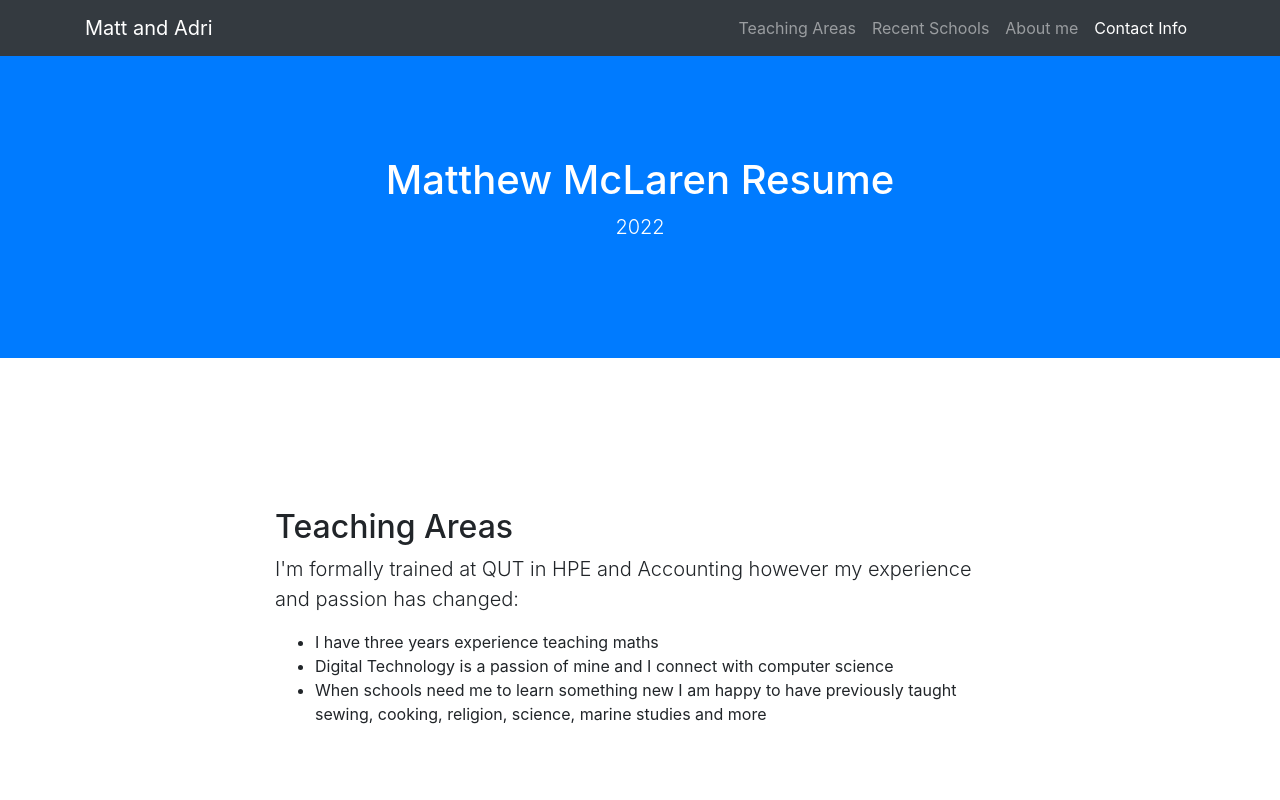
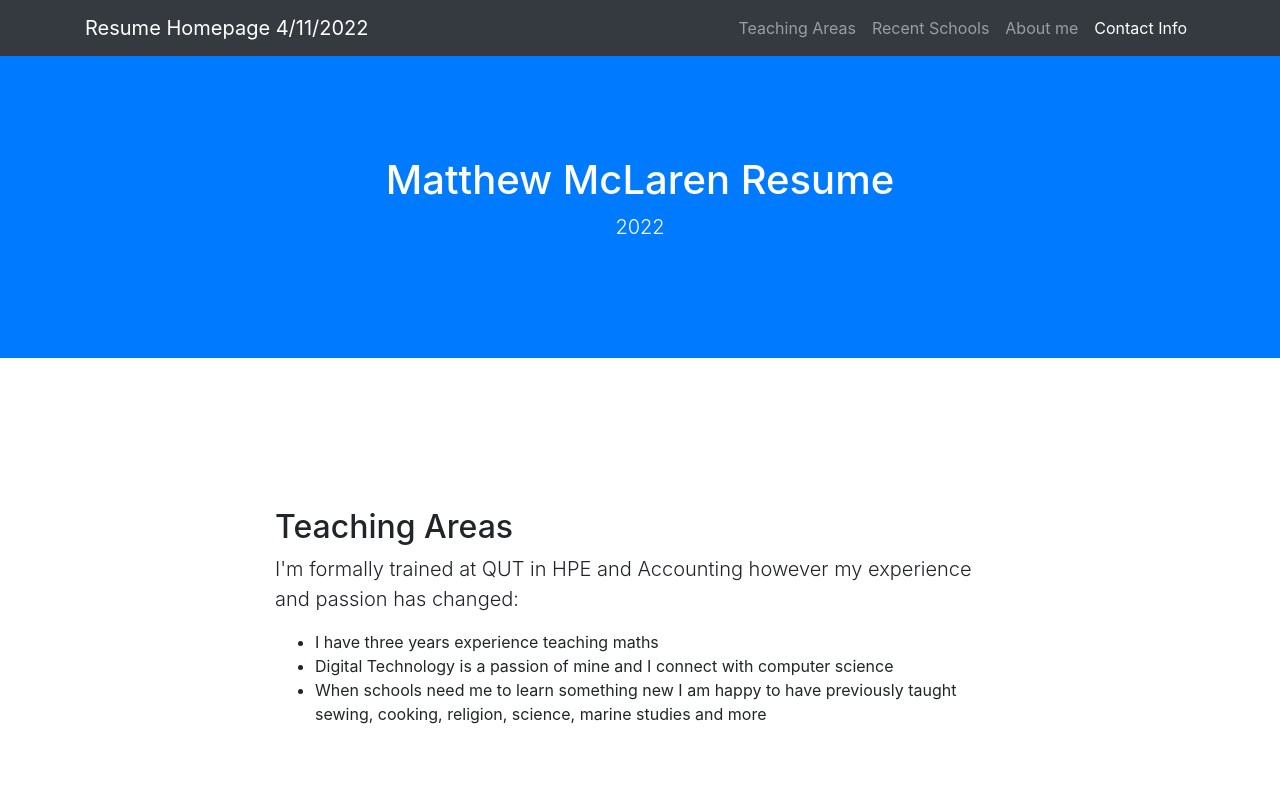
Before and after one commit to palekidd/mmcweb, a website with bundled scripts: page index2.html in a window 1280 px wide. Shown: the top 800 px of the page. Built offline with nearby package versions, Linux system fonts and the light colour scheme.

Commit message:
Update index2.html

```diff
--- a/index2.html
+++ b/index2.html
@@ -23,7 +23,7 @@
   <!-- Navigation -->
   <nav class="navbar navbar-expand-lg navbar-dark bg-dark fixed-top" id="mainNav">
     <div class="container">
-      <a class="navbar-brand js-scroll-trigger" href="#page-top">Matt and Adri</a>
+      <a class="navbar-brand js-scroll-trigger" href="#page-top">Resume Homepage 4/11/2022</a>
       <button class="navbar-toggler" type="button" data-toggle="collapse" data-target="#navbarResponsive" aria-controls="navbarResponsive" aria-expanded="false" aria-label="Toggle navigation">
         <span class="navbar-toggler-icon"></span>
       </button>
```
